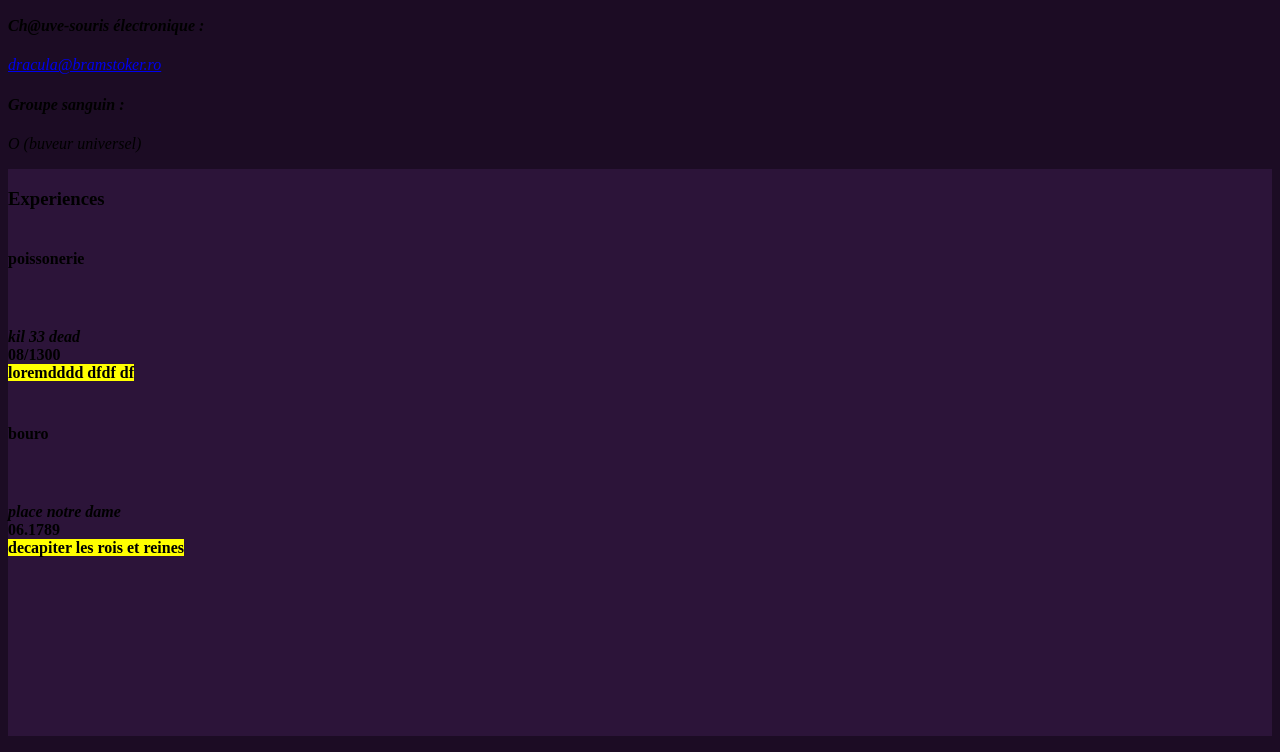
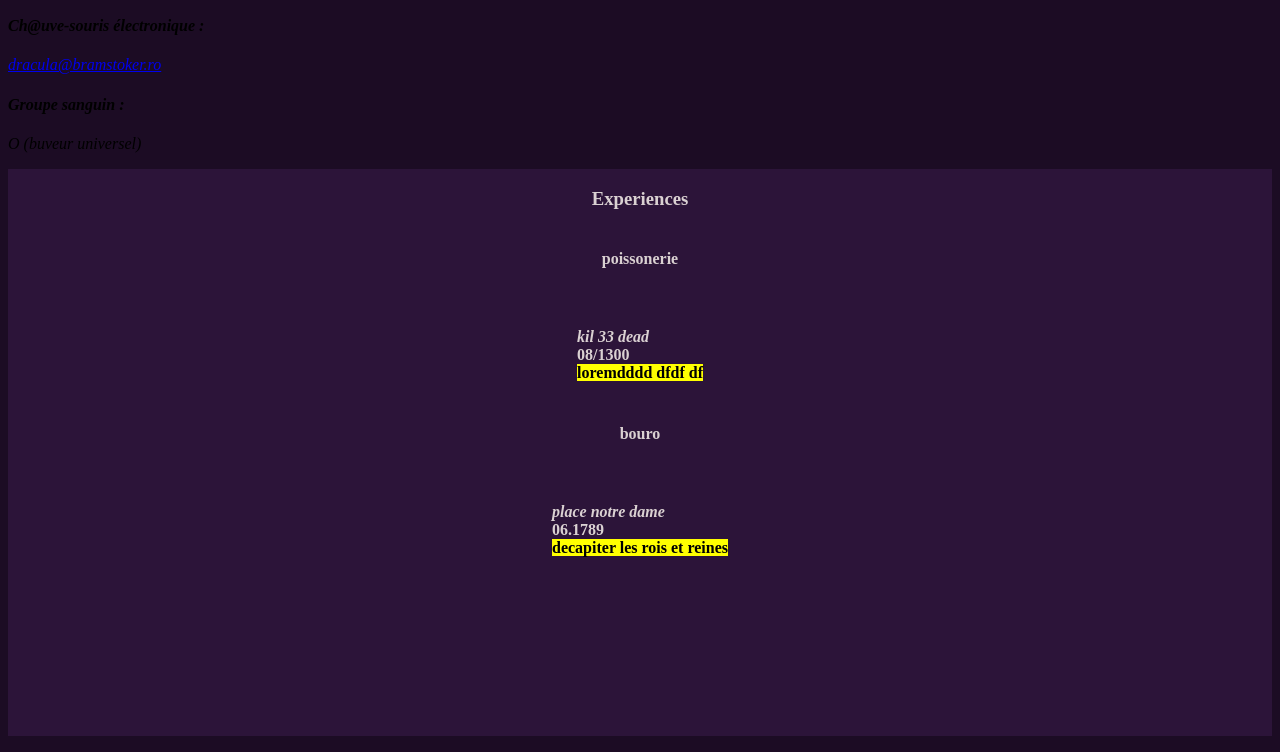
Before and after one commit to CodingBDX/project-1-dracula, a PHP site: page / in a window 1280 px wide. Shown: the part 390-1142 px from the top of the page. Run offline with PHP 8.4, Linux system fonts and the light colour scheme.

Commit message:
conflict add comment

```diff
--- a/mobil.css
+++ b/mobil.css
@@ -17,7 +17,9 @@ body {
     display: flex;
     flex-direction: column;
     justify-content: center;
+    align-items: center;
     background-color: var(--background-els);
+    color: var(--text);
 
 }
 
```
